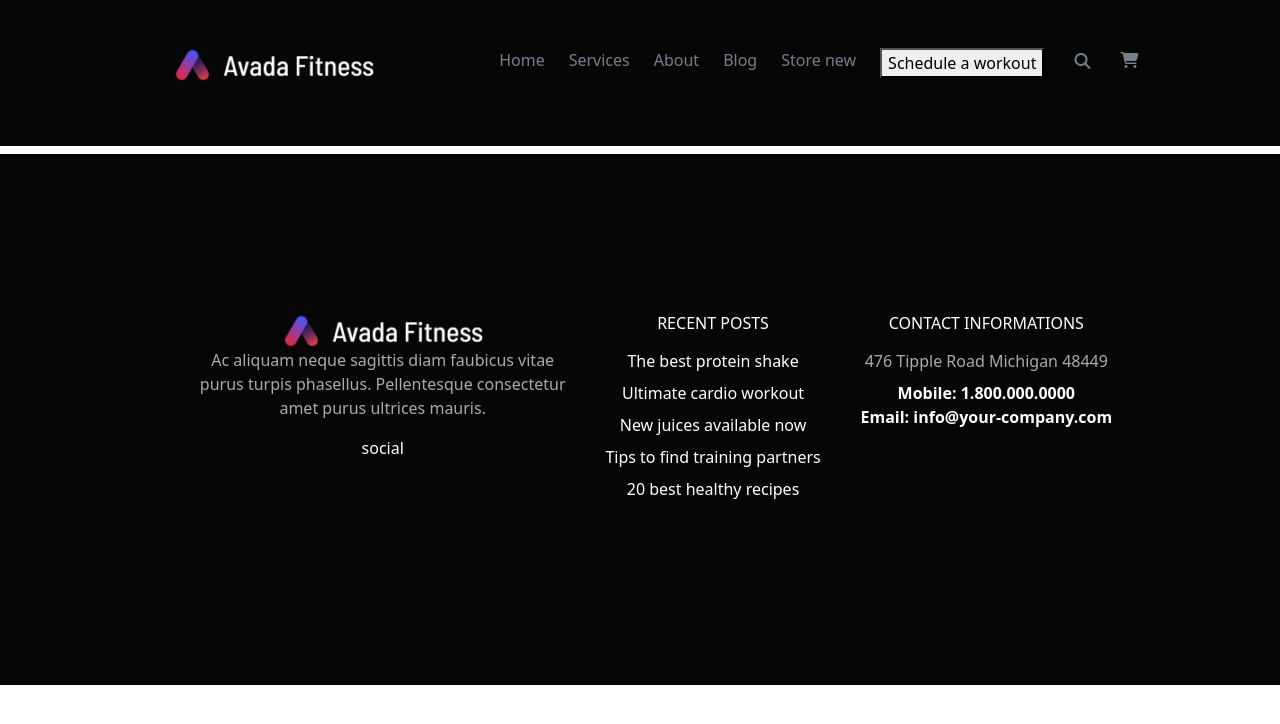
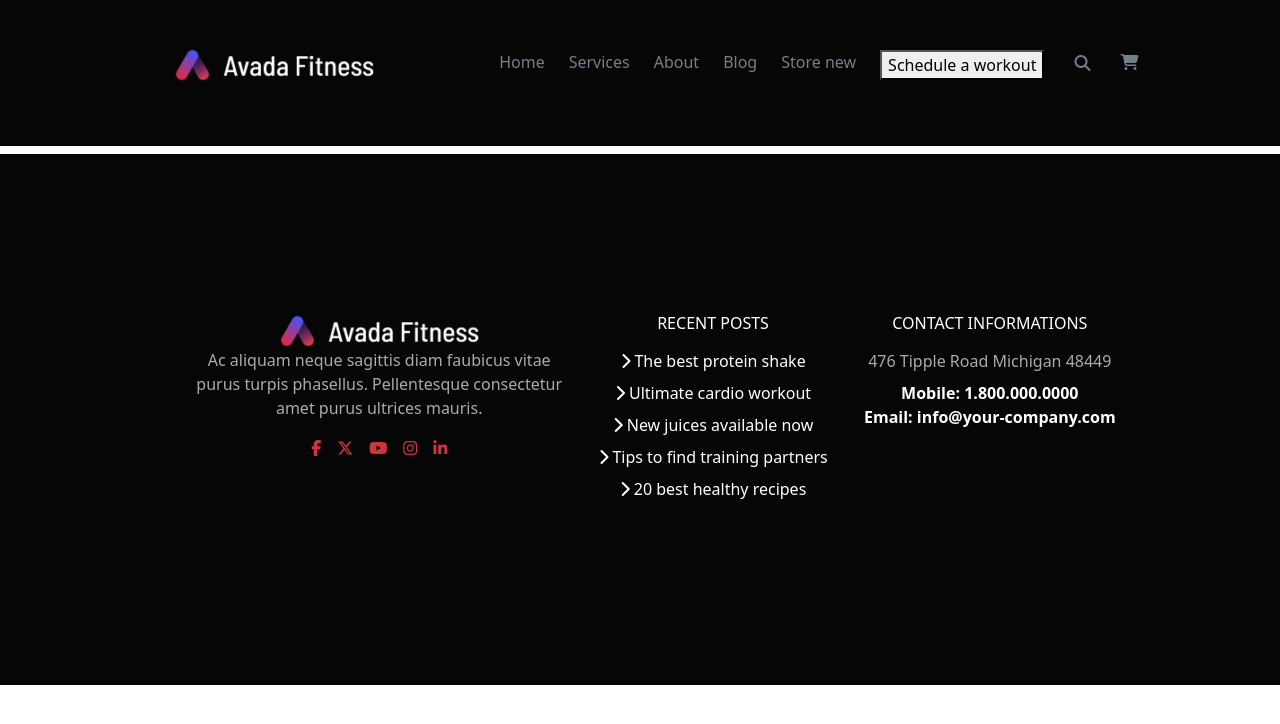
Before and after one commit to Adelmysterio/proj-html-vuejs, a Vue app: page / in a window 1280 px wide. Shown: the top 724 px of the page. Built offline with nearby package versions, Linux system fonts and the light colour scheme.

Commit message:
Funzionalità link social

```diff
--- a/src/components/AppFooter.vue
+++ b/src/components/AppFooter.vue
@@ -43,6 +43,8 @@ export default {
         <nav class="d-flex justify-content-evenly text-center">
             <!--AVADA FITNESS SOCIAL-->
             <ul>
+
+                <!--logo img-->
                 <li>
                     <img src="../images/logo-200x34.png" alt="Avada Fitness logo">
                 </li>
@@ -51,8 +53,14 @@ export default {
                         Ac aliquam neque sagittis diam faubicus vitae<br> purus turpis phasellus. Pellentesque consectetur<br> amet purus ultrices mauris.
                     </p>
                 </li>
+
+                <!--link social-->
                 <li>
-                    social
+                    <a href="https://www.facebook.com/?locale=it_IT"><i class="fa-brands fa-facebook-f me-3 my-color-red"></i></a>
+                    <a href="https://x.com/?lang=it"><i class="fa-brands fa-x-twitter me-3 my-color-red"></i></a>
+                    <a href="https://www.youtube.com/?app=desktop&hl=it"><i class="fa-brands fa-youtube me-3 my-color-red"></i></a>
+                    <a href="https://www.instagram.com/"><i class="fa-brands fa-instagram me-3 my-color-red"></i></a>
+                    <a href="https://it.linkedin.com/?src=go-pa&trk=sem-ga_campid.20677489327_asid.153452322614_crid.677545198980_kw.linkedin_d.c_tid.kwd-148086543_n.g_mt.e_geo.1008559&mcid=7120409760495009793&cid=&gad_source=1&gclid=CjwKCAjwg8qzBhAoEiwAWagLrDcs3ERJorzxY4XcC9FDk_n8PHbngaGEJo4fdDM_PQxrNRUllbhiaxoCqM0QAvD_BwE&gclsrc=aw.ds"><i class="fa-brands fa-linkedin-in my-color-red"></i></a>
                 </li>
             </ul>
 
@@ -64,6 +72,7 @@ export default {
                     </h6>
                 </li>
                 <li class="mb-2" v-for="footerLink in footerLink" :key="footerLink.id">
+                    <i class="fa-solid fa-chevron-right me-1"></i>
                     <a href="">{{ footerLink.textTitle }}</a>
                 </li>
             </ul>
@@ -121,6 +130,10 @@ nav{
     color: #abaaad;
 }
 
+.my-color-red{
+    color: #ce353d;
+}
+
 h6{
     text-transform: uppercase;
 }
--- a/src/components/AppHeader.vue
+++ b/src/components/AppHeader.vue
@@ -50,7 +50,7 @@ export default {
 
 <template>
     <header>
-        <nav class="d-flex justify-content-evenly p-5 my-bg-color">
+        <nav class="d-flex justify-content-evenly align-items-center p-5 my-bg-color">
 
             <ul>
                 <!--LOGO IMG-->
```
